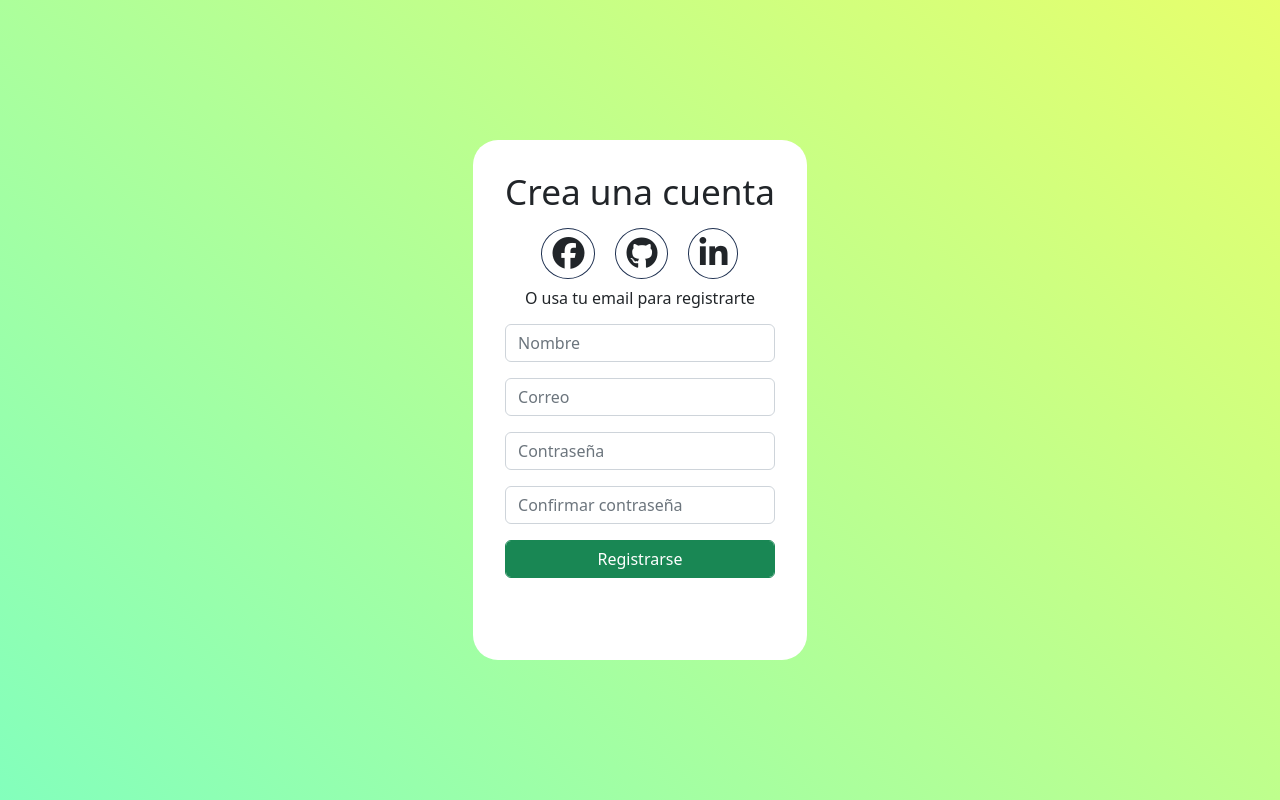
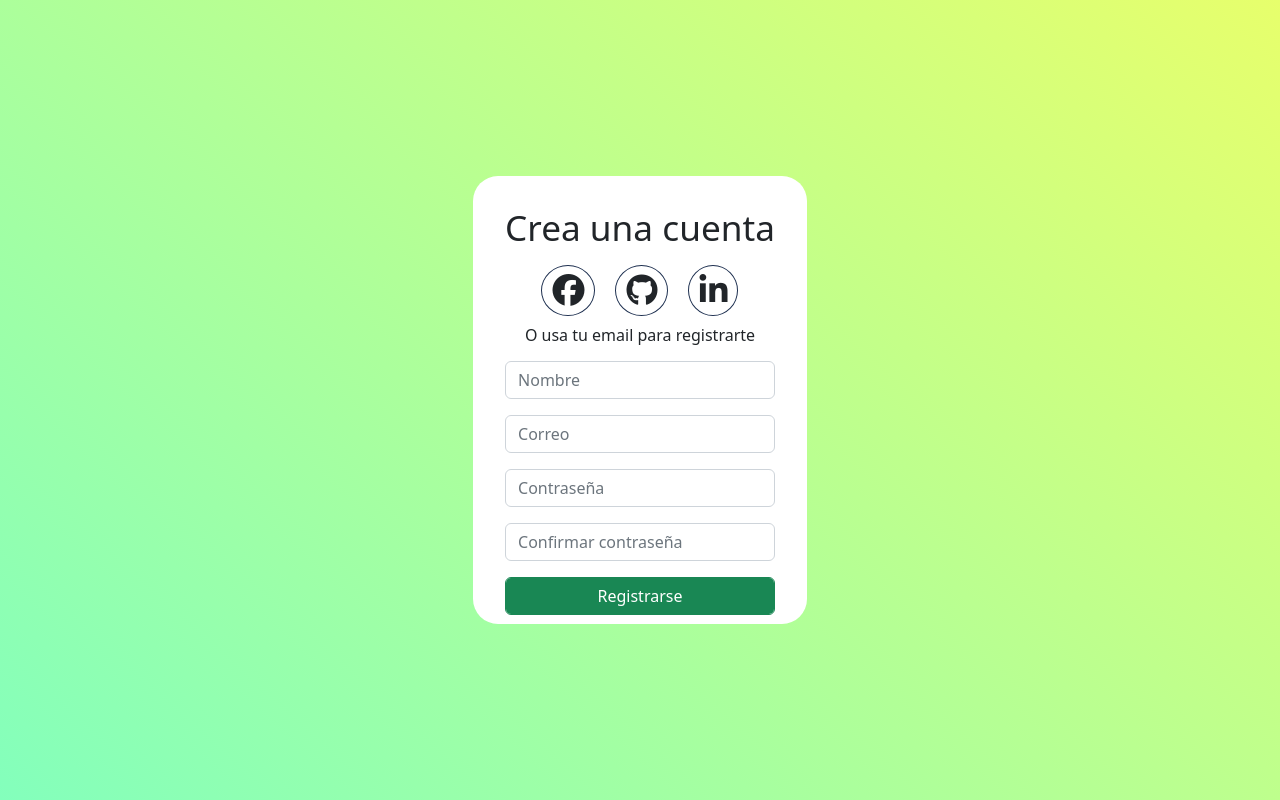
Before and after one commit to jonaisenberg/Registro-sesion, a React (Vite) app: page / in a window 1280 px wide. Built offline with nearby package versions, Linux system fonts and the light colour scheme.

Commit message:
fix: ya no se ve afectado formulario por alerta

```diff
--- a/src/App.css
+++ b/src/App.css
@@ -3,4 +3,5 @@
     margin: 0 auto;
     padding: 2rem;
     text-align: center;
+    height: 56vh
 }
```
